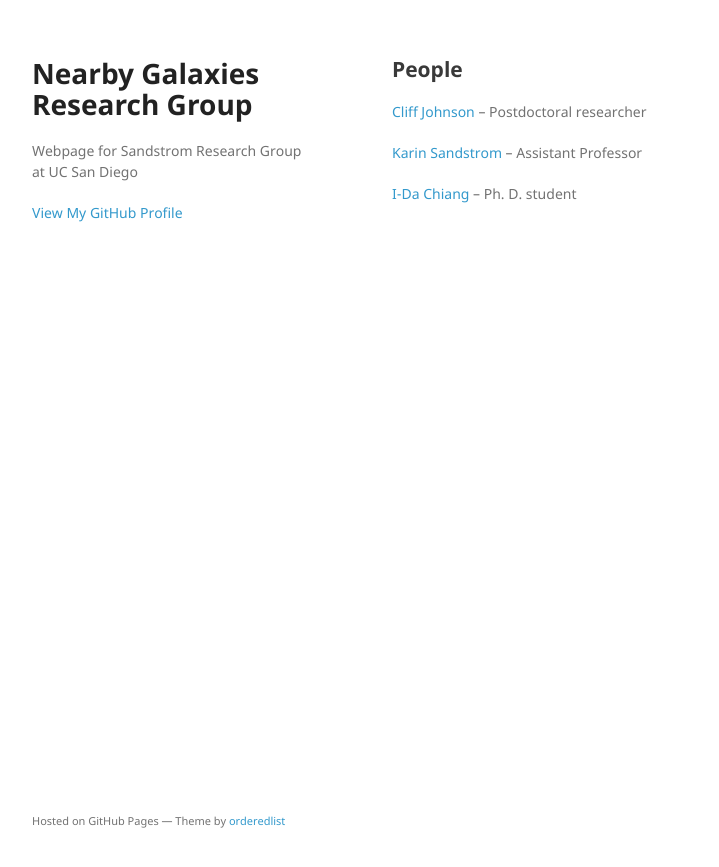
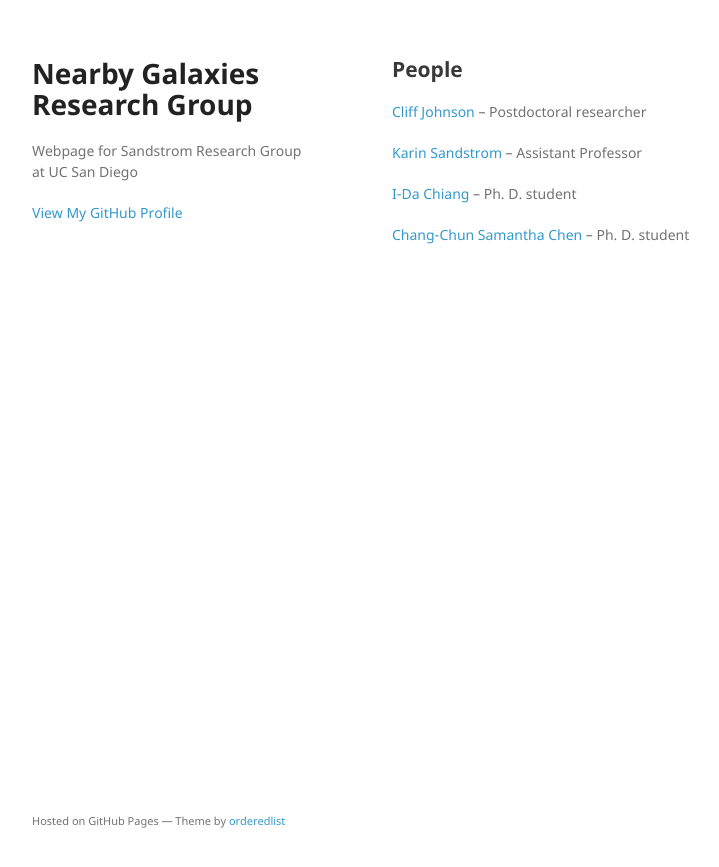
Before and after one commit to nearbygalaxies/nearbygalaxies.github.io, a Jekyll site: the page built from people.md, in a window 1280 px wide. Shown: the top 867 px of the page, without its empty margins (178-897 px from the left). Built offline with Jekyll 4.4.1, drawn with Linux system fonts in a browser that asks for light colours; our own code applies the rules of GitHub Pages for plain Markdown files.

Commit message:
Update people.md

```diff
--- a/people.md
+++ b/people.md
@@ -5,3 +5,5 @@
 [Karin Sandstrom](http://karinsandstrom.github.io) -- Assistant Professor
 
 [I-Da Chiang](https://jiang696.github.io/) -- Ph. D. student
+
+[Chang-Chun Samantha Chen](http://cass.ucsd.edu/index.php/grads:Cchen/) -- Ph. D. student
```
